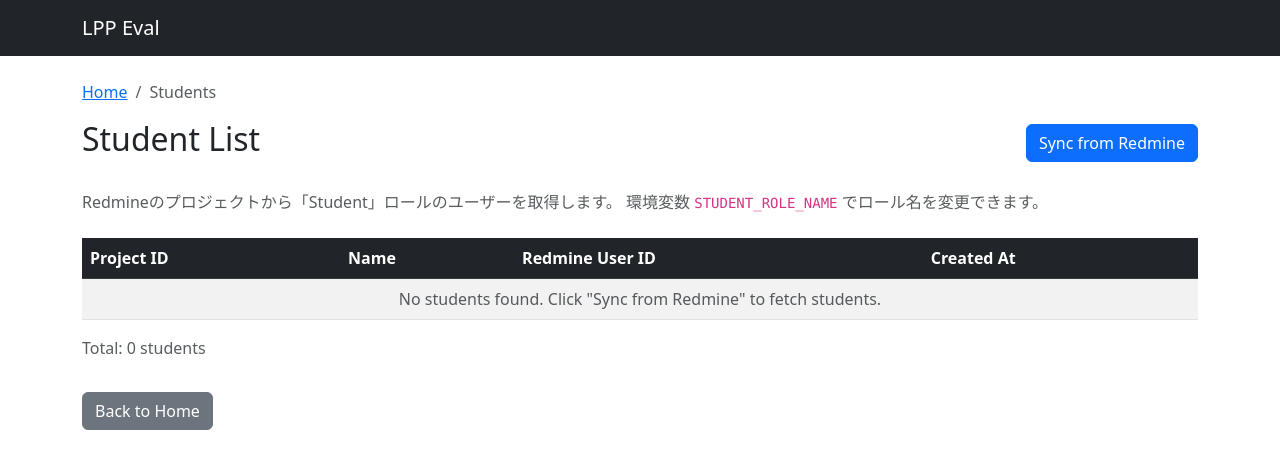
After one commit to f0reachARR/lpp_eval, a Flask app: page /students in a window 1280 px wide. The commit adds this page. Shown: the top 469 px of the page. Run offline with Flask 3, Linux system fonts and the light colour scheme.

Commit message:
student list

```diff
--- a/app.py
+++ b/app.py
@@ -5,8 +5,20 @@ from dotenv import load_dotenv
 
 load_dotenv()
 
-from models import db, Submission, TestCaseResult, Deadline, calculate_submission_timing
-from scheduler import init_scheduler, shutdown_scheduler, trigger_refresh, get_job_status
+from models import (
+    db,
+    Submission,
+    TestCaseResult,
+    Deadline,
+    Student,
+    calculate_submission_timing,
+)
+from scheduler import (
+    init_scheduler,
+    shutdown_scheduler,
+    trigger_refresh,
+    get_job_status,
+)
 from datetime import datetime
 
 app = Flask(__name__)
@@ -41,7 +53,10 @@ def detail(submission_id):
     test_results = TestCaseResult.query.filter_by(submission_id=submission_id).all()
     deadline = Deadline.get_deadline(submission.type_id)
     return render_template(
-        "detail.html", submission=submission, test_results=test_results, deadline=deadline
+        "detail.html",
+        submission=submission,
+        test_results=test_results,
+        deadline=deadline,
     )
 
 
@@ -73,6 +88,7 @@ def grading():
     """Display grading table selector."""
     # Get available types from grader
     from grader import TEST_MAP
+
     available_types = list(TEST_MAP.keys())
     return render_template("grading.html", available_types=available_types)
 
@@ -108,8 +124,14 @@ def grading_table(type_id):
     # Sort test case names
     testcase_list = sorted(all_testcases)
 
-    # Get all project IDs (including those without submissions)
-    project_ids = sorted(submission_results.keys())
+    # Get all students from DB (including those without submissions)
+    all_students = Student.get_all_students()  # {project_id: name}
+    all_project_ids = Student.get_all_project_ids()
+
+    # Merge with submitted project IDs (in case there are submissions without student records)
+    project_ids_with_submissions = set(submission_results.keys())
+    all_project_ids_set = set(all_project_ids) | project_ids_with_submissions
+    project_ids = sorted(all_project_ids_set)
 
     # Get deadline for this type
     deadline = Deadline.get_deadline(type_id)
@@ -120,6 +142,7 @@ def grading_table(type_id):
         testcase_list=testcase_list,
         project_ids=project_ids,
         submission_results=submission_results,
+        student_names=all_students,
         deadline=deadline,
     )
 
@@ -184,7 +207,13 @@ def api_set_deadline(type_id):
             db.session.add(new_deadline)
 
         db.session.commit()
-        return jsonify({"status": "success", "type_id": type_id, "deadline": deadline_dt.isoformat()})
+        return jsonify(
+            {
+                "status": "success",
+                "type_id": type_id,
+                "deadline": deadline_dt.isoformat(),
+            }
+        )
     except Exception as e:
         return jsonify({"status": "error", "message": str(e)}), 500
 
@@ -196,8 +225,45 @@ def api_delete_deadline(type_id):
     if existing:
         db.session.delete(existing)
         db.session.commit()
-        return jsonify({"status": "success", "message": f"Deadline for {type_id} deleted"})
+        return jsonify(
+            {"status": "success", "message": f"Deadline for {type_id} deleted"}
+        )
     return jsonify({"status": "error", "message": "Deadline not found"}), 404
+
+
+@app.route("/students")
+def students():
+    """Display student list page."""
+    all_students = Student.query.order_by(Student.project_id).all()
+    return render_template("students.html", students=all_students)
+
+
+@app.route("/api/students", methods=["GET"])
+def api_get_students():
+    """Get all students."""
+    students = Student.query.order_by(Student.project_id).all()
+    return jsonify(
+        [
+            {
+                "project_id": s.project_id,
+                "name": s.name,
+                "redmine_user_id": s.redmine_user_id,
+            }
+            for s in students
+        ]
+    )
+
+
+@app.route("/api/students/sync", methods=["POST"])
+def api_sync_students():
+    """Sync students from Redmine."""
+    from scheduler import trigger_sync_students
+
+    try:
+        job_id = trigger_sync_students()
+        return jsonify({"status": "queued", "job_id": job_id})
+    except Exception as e:
+        return jsonify({"status": "error", "message": str(e)}), 500
 
 
 @app.route("/api/refresh", methods=["POST"])
--- a/templates/grading_table.html
+++ b/templates/grading_table.html
@@ -114,6 +114,7 @@
                 <thead>
                     <tr>
                         <th class="project-header">Project ID</th>
+                        <th>Name</th>
                         <th>Timing</th>
                         <th>Total</th>
                         {% for tc in testcase_list %}
@@ -132,6 +133,7 @@
                             {{ project_id }}
                             {% endif %}
                         </td>
+                        <td>{{ student_names.get(project_id, '-') }}</td>
                         {% if data %}
                             {% set timing = calculate_timing(data.submission, deadline) %}
                         {% else %}
--- a/templates/index.html
+++ b/templates/index.html
@@ -22,6 +22,7 @@
             <div>
                 <a href="/grading" class="btn btn-outline-info btn-sm me-2">Grading Table</a>
                 <a href="/deadlines" class="btn btn-outline-warning btn-sm me-2">Deadlines</a>
+                <a href="/students" class="btn btn-outline-success btn-sm me-2">Students</a>
                 <button class="btn btn-outline-light btn-sm" onclick="refreshSubmissions()">
                     Refresh
                 </button>
--- /dev/null
+++ b/templates/students.html
@@ -0,0 +1,124 @@
+<!doctype html>
+<html lang="ja">
+  <head>
+    <meta charset="UTF-8" />
+    <meta name="viewport" content="width=device-width, initial-scale=1.0" />
+    <title>LPP Eval - Students</title>
+    <link
+      href="https://cdn.jsdelivr.net/npm/bootstrap@5.3.0/dist/css/bootstrap.min.css"
+      rel="stylesheet"
+    />
+  </head>
+  <body>
+    <nav class="navbar navbar-dark bg-dark mb-4">
+      <div class="container">
+        <a href="/" class="navbar-brand">LPP Eval</a>
+      </div>
+    </nav>
+
+    <div class="container">
+      <nav aria-label="breadcrumb" class="mb-3">
+        <ol class="breadcrumb">
+          <li class="breadcrumb-item"><a href="/">Home</a></li>
+          <li class="breadcrumb-item active">Students</li>
+        </ol>
+      </nav>
+
+      <div class="d-flex justify-content-between align-items-center mb-4">
+        <h2>Student List</h2>
+        <button class="btn btn-primary" onclick="syncStudents()" id="syncBtn">
+          Sync from Redmine
+        </button>
+      </div>
+
+      <p class="text-muted mb-4">
+        Redmineのプロジェクトから「Student」ロールのユーザーを取得します。
+        環境変数 <code>STUDENT_ROLE_NAME</code> でロール名を変更できます。
+      </p>
+
+      <div class="table-responsive">
+        <table class="table table-striped table-hover">
+          <thead class="table-dark">
+            <tr>
+              <th>Project ID</th>
+              <th>Name</th>
+              <th>Redmine User ID</th>
+              <th>Created At</th>
+            </tr>
+          </thead>
+          <tbody>
+            {% for student in students %}
+            <tr>
+              <td>{{ student.project_id }}</td>
+              <td>{{ student.name }}</td>
+              <td>{{ student.redmine_user_id or '-' }}</td>
+              <td>
+                {{ student.created_at.strftime('%Y-%m-%d %H:%M') if
+                student.created_at else '-' }}
+              </td>
+            </tr>
+            {% else %}
+            <tr>
+              <td colspan="4" class="text-center text-muted">
+                No students found. Click "Sync from Redmine" to fetch students.
+              </td>
+            </tr>
+            {% endfor %}
+          </tbody>
+        </table>
+      </div>
+
+      <p class="text-muted">Total: {{ students | length }} students</p>
+
+      <a href="/" class="btn btn-secondary mt-3">Back to Home</a>
+
+      <div
+        id="toast-container"
+        class="position-fixed bottom-0 end-0 p-3"
+        style="z-index: 1050"
+      ></div>
+    </div>
+
+    <script src="https://cdn.jsdelivr.net/npm/bootstrap@5.3.0/dist/js/bootstrap.bundle.min.js"></script>
+    <script>
+      function showToast(message, isError = false) {
+        const container = document.getElementById("toast-container");
+        const toastId = "toast-" + Date.now();
+        const html = `
+                <div id="${toastId}" class="toast align-items-center text-white ${isError ? "bg-danger" : "bg-success"}" role="alert">
+                    <div class="d-flex">
+                        <div class="toast-body">${message}</div>
+                        <button type="button" class="btn-close btn-close-white me-2 m-auto" data-bs-dismiss="toast"></button>
+                    </div>
+                </div>
+            `;
+        container.insertAdjacentHTML("beforeend", html);
+        const toastEl = document.getElementById(toastId);
+        const toast = new bootstrap.Toast(toastEl);
+        toast.show();
+        toastEl.addEventListener("hidden.bs.toast", () => toastEl.remove());
+      }
+
+      function syncStudents() {
+        const btn = document.getElementById("syncBtn");
+        btn.disabled = true;
+        btn.innerHTML =
+          '<span class="spinner-border spinner-border-sm me-1"></span>Syncing...';
+
+        fetch("/api/students/sync", { method: "POST" })
+          .then((res) => res.json())
+          .then((data) => {
+            btn.disabled = false;
+            btn.innerHTML = "Sync from Redmine";
+
+            showToast("Sync started", false);
+          })
+          .catch((err) => {
+            btn.disabled = false;
+            btn.innerHTML = "Sync from Redmine";
+            showToast("Error: " + err, true);
+          });
+      }
+    </script>
+  </body>
+</html>
```
Also changed, not shown: grader.py (+67 -1 lines), models.py (+33 -0 lines), scheduler.py (+31 -0 lines).
